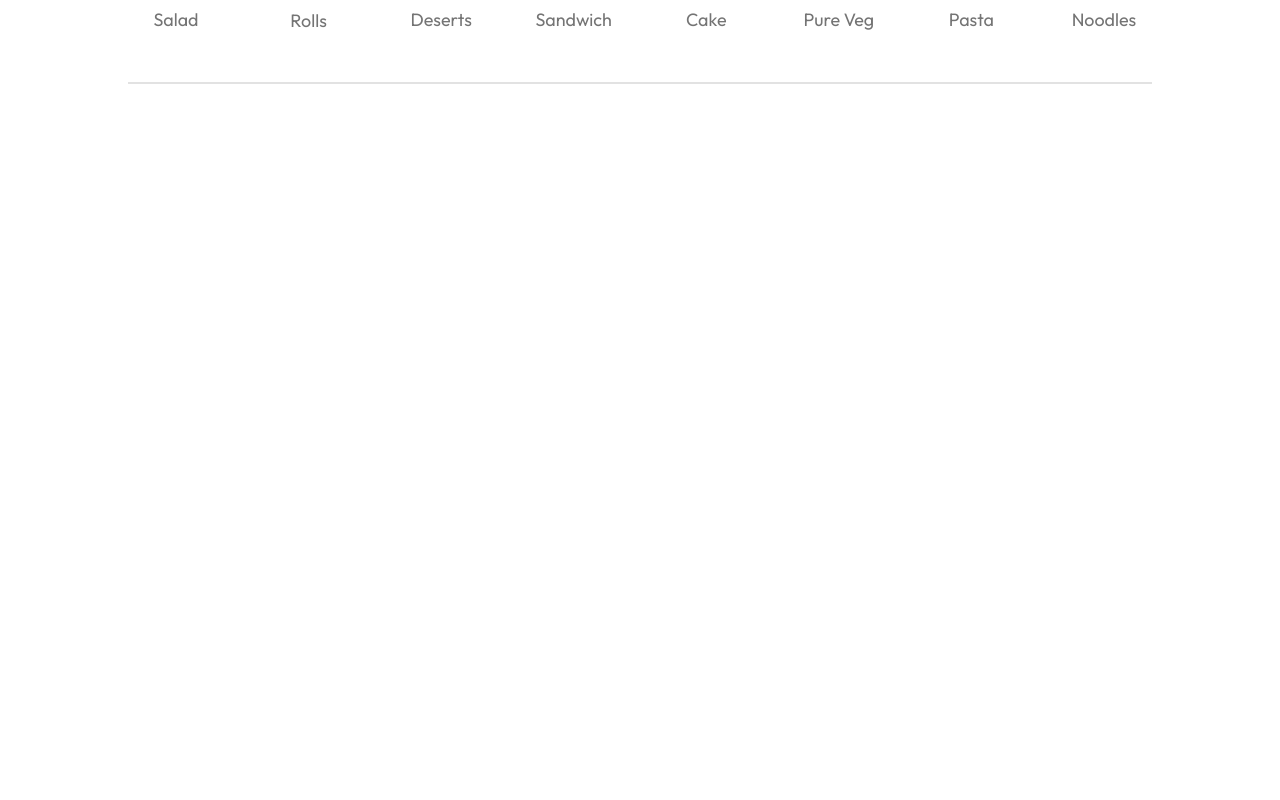
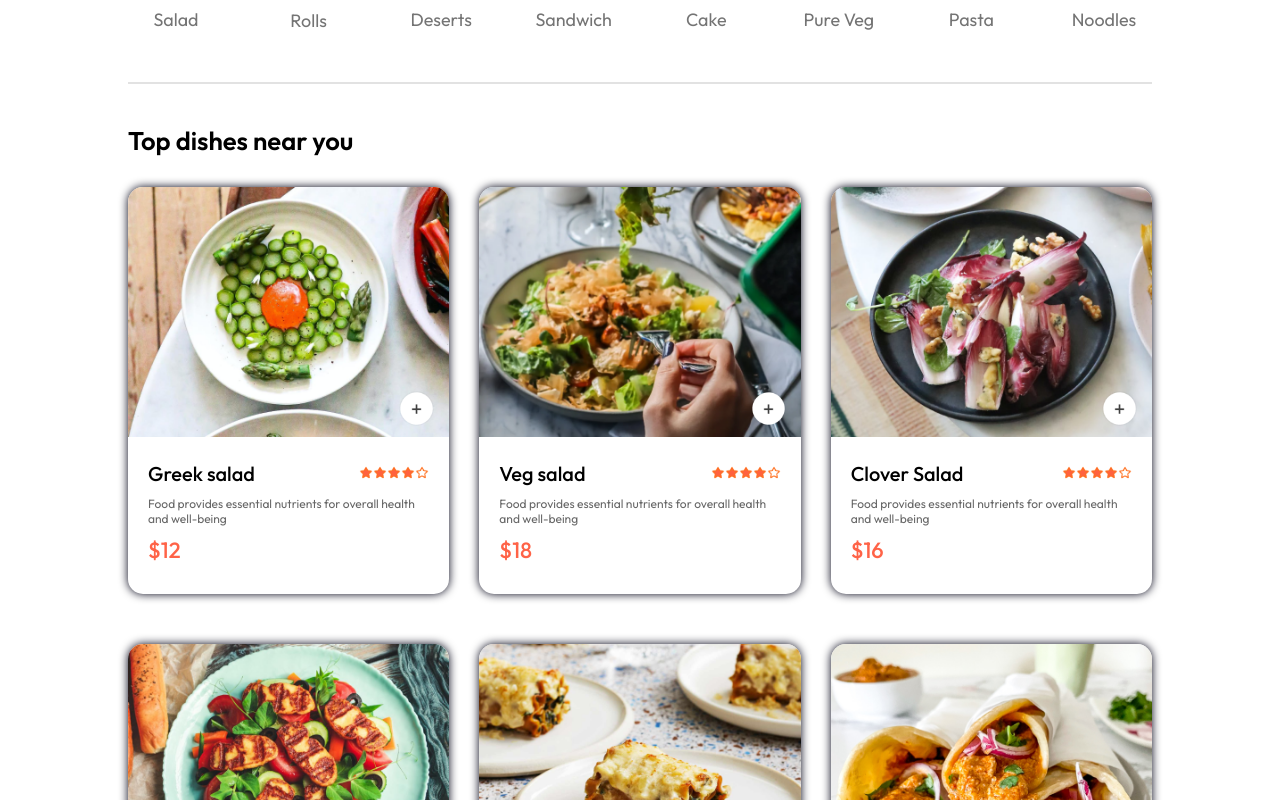
Before and after one commit to kirushikan0508/E-commerce-website, a React (Vite) app in the folder frontend/: page / in a window 1280 px wide. Shown: the part 840-1640 px from the top of the page. Before the commit the page ends 934 px from the top, so only its background shows below. Built offline with nearby package versions, Linux system fonts and the light colour scheme.

Commit message:
food display commponents

```diff
--- /dev/null
+++ b/frontend/src/components/FoodDisplay/FoodDisplay.css
@@ -0,0 +1,15 @@
+.food-display{
+    margin-top: 30px;
+
+}
+.food-display h2{
+    font-size: max(2vw,24px);
+    font-weight: 600;
+}
+.food-display-list {
+    display: grid;
+    grid-template-columns: repeat(auto-fill, minmax(240px, 1fr));
+    margin-top: 30px;
+    gap: 30px;
+    row-gap: 50px;
+}
--- /dev/null
+++ b/frontend/src/components/FoodDisplay/FoodDisplay.jsx
@@ -0,0 +1,22 @@
+import React, { useContext } from 'react'
+import './FoodDisplay.css'
+import { StoreContext } from '../../context/StroreContext'
+import FoodItem from '../fooditem/FoodItem'
+
+const FoodDisplay = ({category}) => {
+
+    const {food_list} = useContext(StoreContext)
+  return (
+    <div className='food-display' id='food'>
+        <h2>Top dishes near you</h2>
+        <div className='food-display-list'>
+            {food_list.map((item,index)=>{
+                return <FoodItem key={index} id={item._id} name={item.name} description={item.description} price={item.price} image={item.image}/>
+
+            })}
+        </div>
+    </div>
+  )
+}
+
+export default FoodDisplay
--- /dev/null
+++ b/frontend/src/components/fooditem/FoodItem.css
@@ -0,0 +1,63 @@
+.food-item{
+    width: 100%;
+    margin: auto;
+    border-radius: 15px;
+    box-shadow: 0px 0px 10px #000015;
+    transition: 0.3s;
+    animation: fadeIn 1s;
+}
+.food-item-image{
+    width: 100%;
+    border-radius: 15px 15px 0px 0px;
+}
+.food-item-info{
+    padding: 20px;
+}
+.food-item-name-rating{
+    display: flex;
+    justify-content: space-between;
+    align-items: center;
+    margin-bottom: 10px;
+}
+.food-item-name-rating p{
+    font-size: 20px;
+    font-weight: 500;
+}
+.food-item-name-rating img{
+    width: 70px;
+}
+.food-item-desc{
+    color: #676767;
+    font-size: 12px;
+}
+.food-item-price{
+    color: tomato;
+    font-size: 22px;
+    font-weight: 500;
+    margin: 10px 0px;
+}
+.food-item-img-container{
+    position: relative;
+}
+.food-item-img-container .add{
+    width: 35px;
+    position: absolute;
+    bottom: 15px;
+    right: 15px;
+    cursor: pointer;
+    border-radius: 50%;
+}
+.food-item-counter{
+    position: absolute;
+    bottom: 15px;
+    right: 15px;
+    display: flex;
+    align-items: center;
+    gap: 10px;
+    padding: 6px;
+    border-radius: 50px;
+    background-color: white;
+}
+.food-item-counter img{
+    width: 30px;
+}
--- /dev/null
+++ b/frontend/src/components/fooditem/FoodItem.jsx
@@ -0,0 +1,38 @@
+import React, { useState } from 'react'
+import './FoodItem.css'
+import { assets } from '../../assets/assets'
+const FoodItem = ({id,name,price,description,image}) => {
+
+    const [itemCount,setItemCount] = useState(0)
+  return (
+    <div className='food-item'>
+        <div className="food-item-img-container">
+            <img className='food-item-image' src={image} alt="" />
+            {!itemCount
+                  ?<img className='add' onClick={()=>setItemCount(prev=>prev+1)} src={assets.add_icon_white} alt='' />
+                  :<div className='food-item-counter' >
+                    <img onClick={()=>setItemCount(prev=>prev-1)} src={assets.remove_icon_red} alt="" />
+                    <p>{itemCount}</p>
+                    <img onClick={()=>setItemCount(prev=>prev+1)} src={assets.add_icon_green} alt="" />
+                  </div>
+
+            }
+        </div>
+        <div className="food-item-info">
+            <div className="food-item-name-rating">
+                <p>{name}</p>
+                <img src={assets.rating_starts} alt="" />
+            </div>
+            <p className="food-item-desc">
+                {description}
+            </p>
+            <p className="food-item-price">
+                ${price}
+            </p>
+        </div>
+
+    </div>
+  )
+}
+
+export default FoodItem
--- /dev/null
+++ b/frontend/src/context/StroreContext.jsx
@@ -0,0 +1,18 @@
+import { createContext } from "react";
+import { food_list } from "../assets/assets";
+export const StoreContext = createContext('null')
+
+const StoreContextProvider = (props) =>{
+
+
+    const contextValue ={
+        food_list
+    }
+    return (
+        <StoreContext.Provider value={contextValue}>
+             {props.children}
+        </StoreContext.Provider>
+    )
+}
+
+export default StoreContextProvider
--- a/frontend/src/main.jsx
+++ b/frontend/src/main.jsx
@@ -3,10 +3,15 @@
 import './index.css'
 import App from './App.jsx'
 import { BrowserRouter } from 'react-router-dom'
+import StoreContextProvider from './context/StroreContext.jsx'
 
 createRoot(document.getElementById('root')).render(
   <BrowserRouter>
-  <App />
+    <StoreContextProvider>
+      <App />
+    </StoreContextProvider>
+
+
   </BrowserRouter>
 
 
--- a/frontend/src/pages/Home/Home.jsx
+++ b/frontend/src/pages/Home/Home.jsx
@@ -2,6 +2,7 @@
 import './Home.css'
 import Header from '../../components/Header/Header'
 import ExploreMenu from '../../components/ExploreMenu/ExploreMenu'
+import FoodDisplay from '../../components/FoodDisplay/FoodDisplay'
 
 const Home = () => {
 
@@ -10,6 +11,7 @@
     <div>
         <Header/>
         <ExploreMenu category={category} setCategory={setCategory}/>
+        <FoodDisplay category={category}/>
     </div>
   )
 }
```
